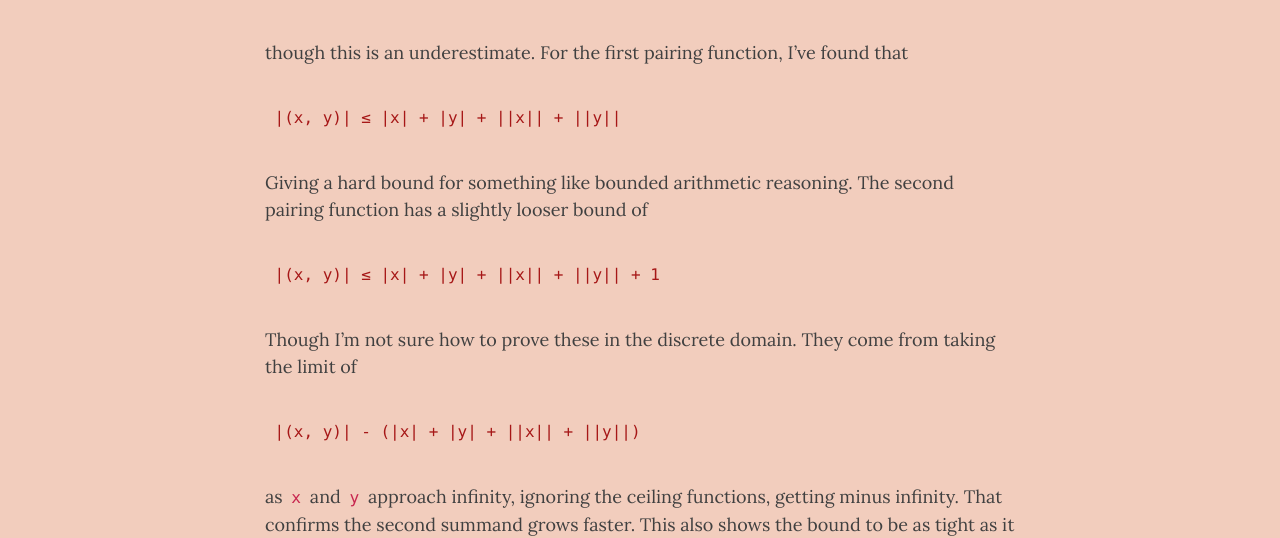
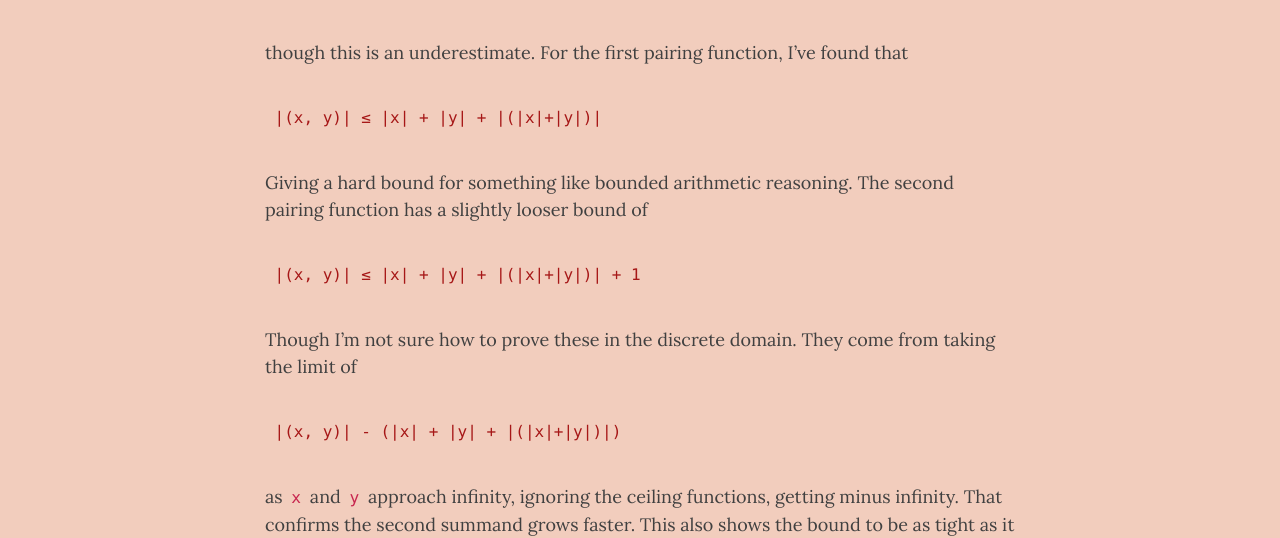
Before and after one commit to AHartNtkn/AHartNtkn.github.io, a Jekyll site: the page built from _posts/2021-11-29-An-Optimal-and-Feasible-Pairing-Function.md, in a window 1280 px wide and 900 px high, scrolled down 10680 px. Shown: the part 152-690 px from the top of the window. Built offline with Jekyll 4.4.1, drawn with Linux system fonts in a browser that asks for light colours; nearby versions of some CDN libraries.

Commit message:
Better Bound

````diff
--- a/_posts/2021-11-29-An-Optimal-and-Feasible-Pairing-Function.md
+++ b/_posts/2021-11-29-An-Optimal-and-Feasible-Pairing-Function.md
@@ -328,19 +328,19 @@ in the limit using either scheme. This suggests that
 though this is an underestimate. For the first pairing function, I've found that
 
 ```
-|(x, y)| ≤ |x| + |y| + ||x|| + ||y||
+|(x, y)| ≤ |x| + |y| + |(|x|+|y|)|
 ```
 
 Giving a hard bound for something like bounded arithmetic reasoning. The second pairing function has a slightly looser bound of
 
 ```
-|(x, y)| ≤ |x| + |y| + ||x|| + ||y|| + 1
+|(x, y)| ≤ |x| + |y| + |(|x|+|y|)| + 1
 ```
 
 Though I'm not sure how to prove these in the discrete domain. They come from taking the limit of
 
 ```
-|(x, y)| - (|x| + |y| + ||x|| + ||y||)
+|(x, y)| - (|x| + |y| + |(|x|+|y|)|)
 ```
 
 as `x` and `y` approach infinity, ignoring the ceiling functions, getting minus infinity. That confirms the second summand grows faster. This also shows the bound to be as tight as it can possibly be as the cases where either entry is 0 will limit to `-2` for the first encoding, showing the lack of headroom for any alternative bound. Spot testing is what gets the `+1` for the second encoding, so I'm less sure of it.
````
